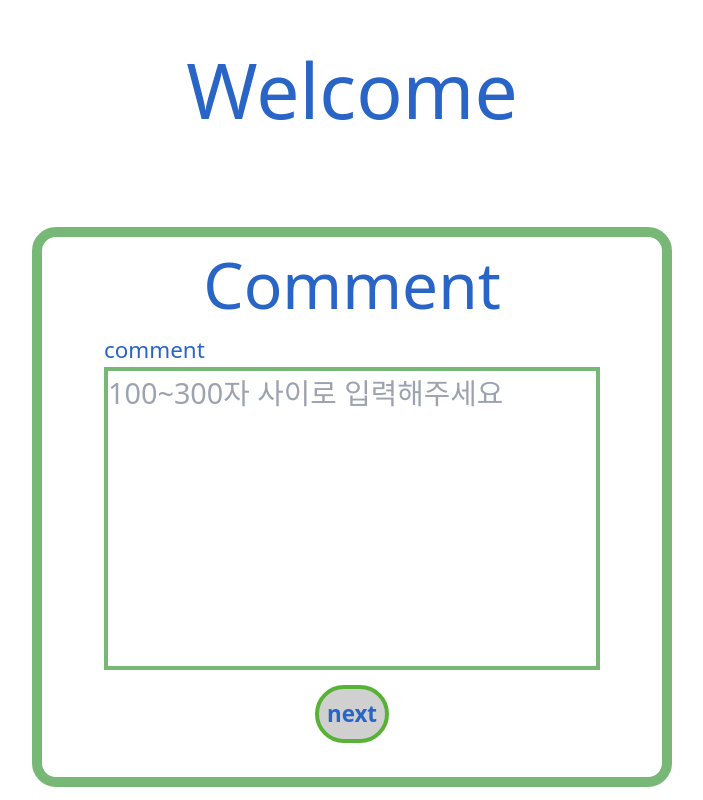
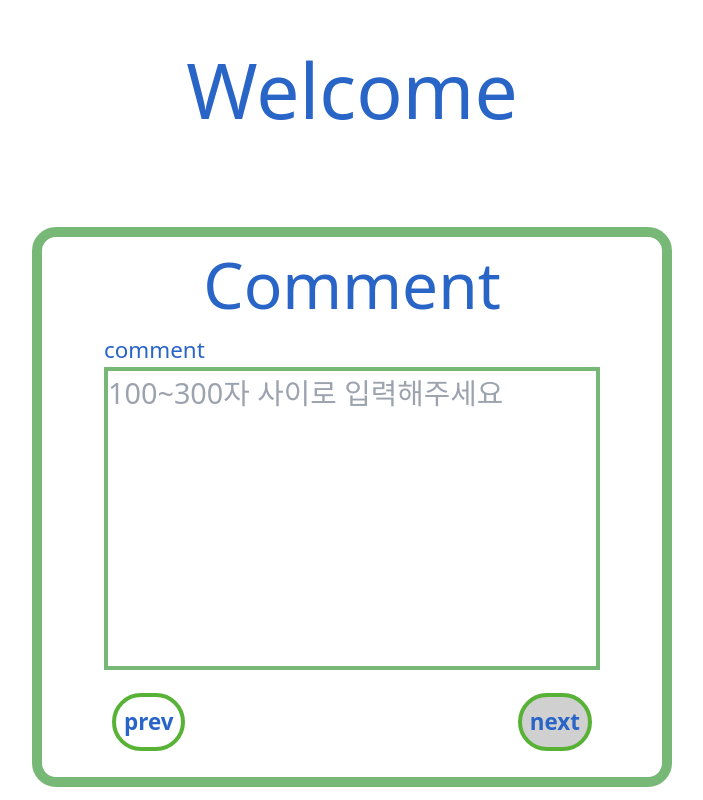
Before and after one commit to snkchan/mobi-3rd-begginer-3-fork, a React (Vite) app in the folder ReactHookFormAndYup/: page /comment in a window 1280 px wide. Shown: the whole page, without its empty margins (288-991 px from the left). Built offline with nearby package versions, Linux system fonts and the light colour scheme.

Commit message:
feat : sessionStorage를 활용해 뒤로가기 지원기능 완성

```diff
--- a/ReactHookFormAndYup/src/components/registerBase.jsx
+++ b/ReactHookFormAndYup/src/components/registerBase.jsx
@@ -1,3 +1,4 @@
+import { useNavigate } from "react-router-dom"
 import SubmitButton from "./submitButton"
 
 const RegisterBase = ({
@@ -7,6 +8,8 @@ const RegisterBase = ({
   title,
   RegisterForm,
 }) => {
+  const navi = useNavigate()
+
   return (
     <>
       <div className="w-1 h-[5rem]" />
@@ -17,9 +20,19 @@ const RegisterBase = ({
         >
           <div className="text-[4rem] text-center w-fit h-fit">{title}</div>
           {RegisterForm}
-          <SubmitButton type="submit" disable={isValid}>
-            next
-          </SubmitButton>
+          <div className="flex w-[80%] h-fit p-2 justify-between items-center">
+            <SubmitButton
+              type="button"
+              onClick={() => {
+                return navi(-1)
+              }}
+            >
+              prev
+            </SubmitButton>
+            <SubmitButton type="submit" disable={isValid}>
+              next
+            </SubmitButton>
+          </div>
         </form>
       </div>
     </>
--- a/ReactHookFormAndYup/src/components/submitButton.jsx
+++ b/ReactHookFormAndYup/src/components/submitButton.jsx
@@ -1,6 +1,6 @@
 import { tailwindMerge } from "../utils"
 
-const SubmitButton = ({ children, disable, ...rest }) => {
+const SubmitButton = ({ children, disable = true, ...rest }) => {
   return (
     <button
       disabled={!disable}
--- a/ReactHookFormAndYup/src/const/errors.js
+++ b/ReactHookFormAndYup/src/const/errors.js
@@ -15,6 +15,6 @@ export const ERRORS = {
   pattern: {
     password: /^(?=.*[a-z])(?=.*[A-Z])(?=.*\d)(?=.*[^a-zA-Z\d]).{8,}$/,
     mobile: /^[0-9]{3}-[0-9]{4}-[0-9]{4}$/,
-    birth: /^\d{4}-\d{2}-\d{2}$/,
+    birth: /^\b(?:19|20)\d{2}-(?:0[1-9]|1[0-2])-(?:0[1-9]|[12][0-9]|3[01])\b$/,
   },
 }
--- a/ReactHookFormAndYup/src/pages/birthAndMobile.jsx
+++ b/ReactHookFormAndYup/src/pages/birthAndMobile.jsx
@@ -2,8 +2,11 @@ import { InputAndErrors, RegisterBase } from "../components"
 import { useForm } from "react-hook-form"
 import { yupResolver } from "@hookform/resolvers/yup"
 import { schemeBirthAndMobile } from "../schemes"
+import { useNavigate } from "react-router-dom"
 
 const BirthAndMobile = () => {
+  const navi = useNavigate()
+  const history = JSON.parse(sessionStorage.getItem("data"))
   const {
     register,
     handleSubmit,
@@ -12,6 +15,9 @@ const BirthAndMobile = () => {
 
   const onSubmit = (e) => {
     console.log(e)
+    const newHistory = { ...history, ...e }
+    sessionStorage.setItem("data", JSON.stringify(newHistory))
+    navi("/comment")
   }
 
   return (
@@ -19,17 +25,18 @@ const BirthAndMobile = () => {
       isValid={isValid}
       handleSubmit={handleSubmit}
       onSubmit={onSubmit}
-      targetPageUrl="/comment"
       title="Birth&Mobile"
       RegisterForm={
         <>
           <InputAndErrors
+            defaultValue={history.mobile}
             placeholder="010-0000-0000"
             register={register}
             resgisterKey={"mobile"}
             errors={errors}
           />
           <InputAndErrors
+            defaultValue={history.birth}
             placeholder=" YYYY-MM-DD"
             register={register}
             resgisterKey={"birth"}
--- a/ReactHookFormAndYup/src/pages/comment.jsx
+++ b/ReactHookFormAndYup/src/pages/comment.jsx
@@ -3,6 +3,7 @@ import { useForm } from "react-hook-form"
 import { yupResolver } from "@hookform/resolvers/yup"
 import { schemeComment } from "../schemes"
 const Comment = () => {
+  const history = JSON.parse(sessionStorage.getItem("data")) ?? ""
   const {
     register,
     handleSubmit,
@@ -10,15 +11,18 @@ const Comment = () => {
   } = useForm({ mode: "onChange", resolver: yupResolver(schemeComment) })
 
   const onSubmit = (e) => {
-    console.log(e)
+    const newHistory = { ...history, ...e }
+    sessionStorage.setItem("data", JSON.stringify(newHistory))
+    alert(sessionStorage.getItem("data"))
   }
+
   return (
     <RegisterBase
       isValid={isValid}
       handleSubmit={handleSubmit}
       onSubmit={onSubmit}
-      targetPageUrl="/birth&moblie"
       title="Comment"
+      prevPageUrl={"/birth&moblie"}
       RegisterForm={
         <TextareaAndErrors
           placeholder="100~300자 사이로 입력해주세요"
--- a/ReactHookFormAndYup/src/pages/idAndPw.jsx
+++ b/ReactHookFormAndYup/src/pages/idAndPw.jsx
@@ -2,7 +2,11 @@ import { schemeEmailAndPw } from "../schemes"
 import { useForm } from "react-hook-form"
 import { yupResolver } from "@hookform/resolvers/yup"
 import { RegisterBase, InputAndErrors } from "../components"
+import { useNavigate } from "react-router-dom"
+
 const IdAndPw = () => {
+  const navi = useNavigate()
+  const history = JSON.parse(sessionStorage.getItem("data")) ?? ""
   const {
     register,
     handleSubmit,
@@ -10,7 +14,10 @@ const IdAndPw = () => {
   } = useForm({ mode: "onChange", resolver: yupResolver(schemeEmailAndPw) })
 
   const onSubmit = (e) => {
-    console.log(e)
+    const newHistory = { ...history, ...e }
+    sessionStorage.setItem("data", JSON.stringify(newHistory))
+    JSON.parse(sessionStorage.getItem("data"))
+    navi("/birth&moblie")
   }
 
   return (
@@ -18,17 +25,18 @@ const IdAndPw = () => {
       isValid={isValid}
       handleSubmit={handleSubmit}
       onSubmit={onSubmit}
-      targetPageUrl="/birth&moblie"
       title="ID&Email"
       RegisterForm={
         <>
           <InputAndErrors
+            defaultValue={history.email}
             placeholder="email을 입력해주세요"
             register={register}
             resgisterKey={"email"}
             errors={errors}
           />
           <InputAndErrors
+            defaultValue={history.password}
             placeholder="password를 입력해주세요"
             register={register}
             resgisterKey={"password"}
```
